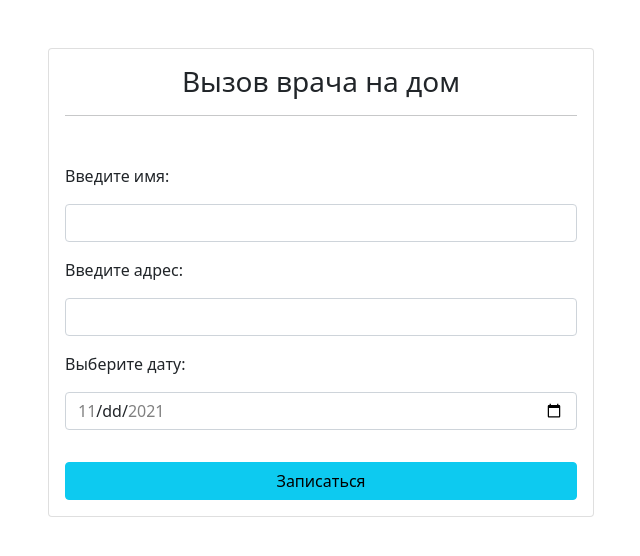
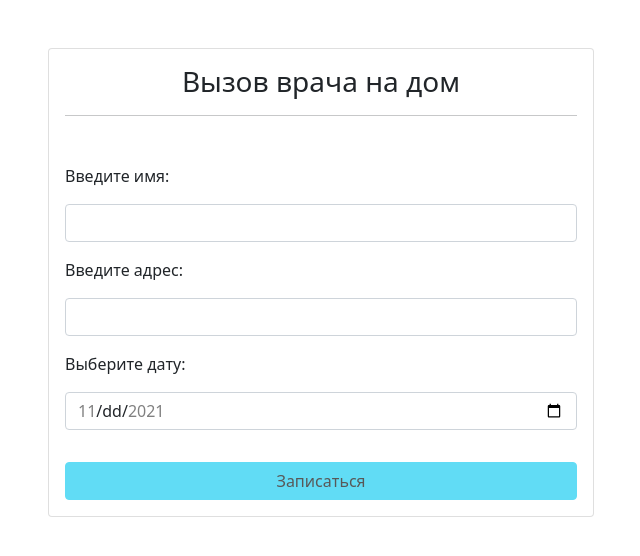
Before and after one commit to Nickborovkov/doctor_appointment, a Vue app: page / in a window 1280 px wide. Shown: the top 556 px of the page, without its empty margins (319-959 px from the left). Built offline with nearby package versions, Linux system fonts and the light colour scheme.

Commit message:
added inputs validation, added errors showing, added modalWindow

```diff
--- a/src/App.vue
+++ b/src/App.vue
@@ -7,40 +7,74 @@
           <h3 style="text-align: center">Вызов врача на дом</h3>
           <hr class="mb-5">
 
+          <b-form>
+
             <p>Введите имя:</p>
             <b-form-input id="fullName"
                           type="text"
-                        v-model="fullName"
+                          v-model="$v.fullName.$model"
                           class="mb-3"
+                          @blur="$v.fullName.$touch()"
             ></b-form-input>
+              <p style="color: tomato" v-if="!$v.fullName.required && $v.fullName.$dirty">Поле обязательно</p>
+              <p style="color: tomato" v-if="!$v.fullName.fullNameRegex && $v.fullName.$dirty">Введите полное ФИО, цифры недопустимы</p>
+
 
             <p>Введите адрес:</p>
             <b-form-input id="address"
                           type="text"
-                        v-model="address"
+                          v-model="$v.address.$model"
                           class="mb-3"
+                          @blur="$v.address.$touch()"
             ></b-form-input>
+              <p style="color: tomato" v-if="!$v.address.required && $v.address.$dirty">Поле обязательно</p>
+
 
             <p>Выберите дату:</p>
             <b-form-input id="appointmentDate"
                           type="date"
-                        v-model="appointmentDate"
+                          v-model="$v.appointmentDate.$model"
                           :min="dateToday"
                           :max="dateAfterTwoWeeks"
                           class="mb-3"
+                          @blur="$v.appointmentDate.$touch()"
             ></b-form-input>
+              <p style="color: tomato" v-if="!$v.appointmentDate.required && $v.appointmentDate.$dirty">Поле обязательно</p>
 
-          <b-button class="mt-3" @click="openModal" style="width: 100%" block variant="info">Записаться</b-button>
+            <b-button class="mt-3"
+                      style="width: 100%" variant="info"
+                      :disabled="!$v.fullName.fullNameRegex ||
+                    !$v.fullName.required ||
+                    !$v.address.required ||
+                    !$v.appointmentDate.required"
+                      @click="$bvModal.show('responseModal')"
+            >
+              Записаться
+            </b-button>
+
+          </b-form>
 
         </b-card>
       </b-col>
     </b-row>
+
+    <ModalWindow :fullName="fullName"
+                 :address="address"
+                 :appointmentDate="appointmentDate"
+    ></ModalWindow>
+
   </b-container>
 </template>
 
 <script>
 
   import {getDateAfterTwoWeeks, getTodayDate} from "../utils/dateHelper/dateHelper";
+  import {required} from "vuelidate/lib/validators";
+  import { helpers } from 'vuelidate/lib/validators'
+  import ModalWindow from "./components/modalWindow/ModalWindow";
+
+  const fullNameRegex = helpers.regex('fullNameRegex',
+          /^(([а-яА-ЯёЁ\s]+|[a-zA-Z\s]+){2})+ (([а-яА-ЯёЁ\s]+|[a-zA-Z\s]+){2})+ (([а-яА-ЯёЁ\s]+|[a-zA-Z\s]+){2})+$/)
 
 export default {
   name: 'App',
@@ -50,6 +84,7 @@ export default {
       address: ``,
       appointmentDate: ``,
       modalWindow: false,
+      formTouched: false,
     }
   },
   computed: {
@@ -58,12 +93,22 @@ export default {
     },
     dateAfterTwoWeeks () {
       return getDateAfterTwoWeeks()
-    }
     },
-  methods: {
-    openModal () {
-      this.modalWindow = true
-    }
+  },
+  validations: {
+    fullName: {
+      required,
+      fullNameRegex,
+    },
+    address: {
+      required,
+    },
+    appointmentDate: {
+      required,
+    },
+  },
+  components: {
+    ModalWindow: ModalWindow,
   }
 }
 </script>
```
Lines whose indentation alone changed are shown as unchanged.
